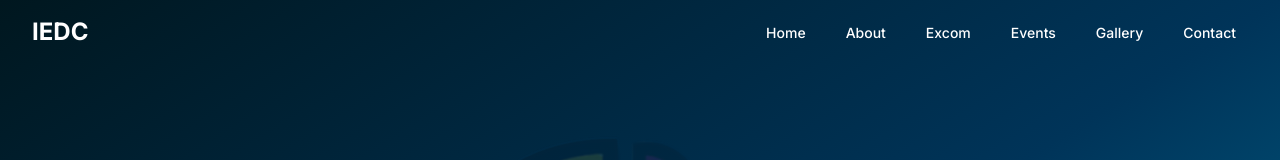
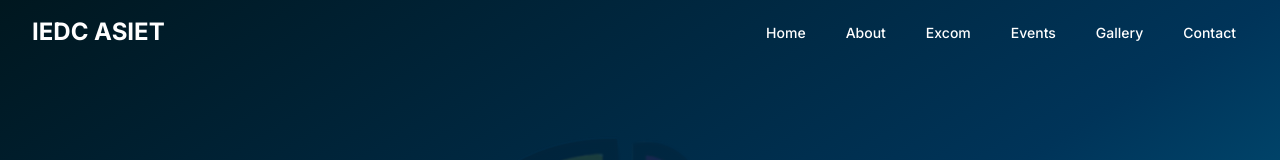
Before and after one commit to ashutoshvm-off/iedc-website, a Next.js app: page / in a window 1280 px wide. Shown: the top 160 px of the page. Built offline with nearby package versions, Linux system fonts and the light colour scheme.

Commit message:
Chnged from iedc to iedc asiet

```diff
--- a/components/navbar.tsx
+++ b/components/navbar.tsx
@@ -44,7 +44,7 @@ export default function Navbar() {
                   scrolled ? "text-blue-600 dark:text-blue-500" : "text-white dark:text-blue-500",
                 )}
               >
-                IEDC
+                IEDC ASIET
               </span>
             </Link>
           </motion.div>
```
